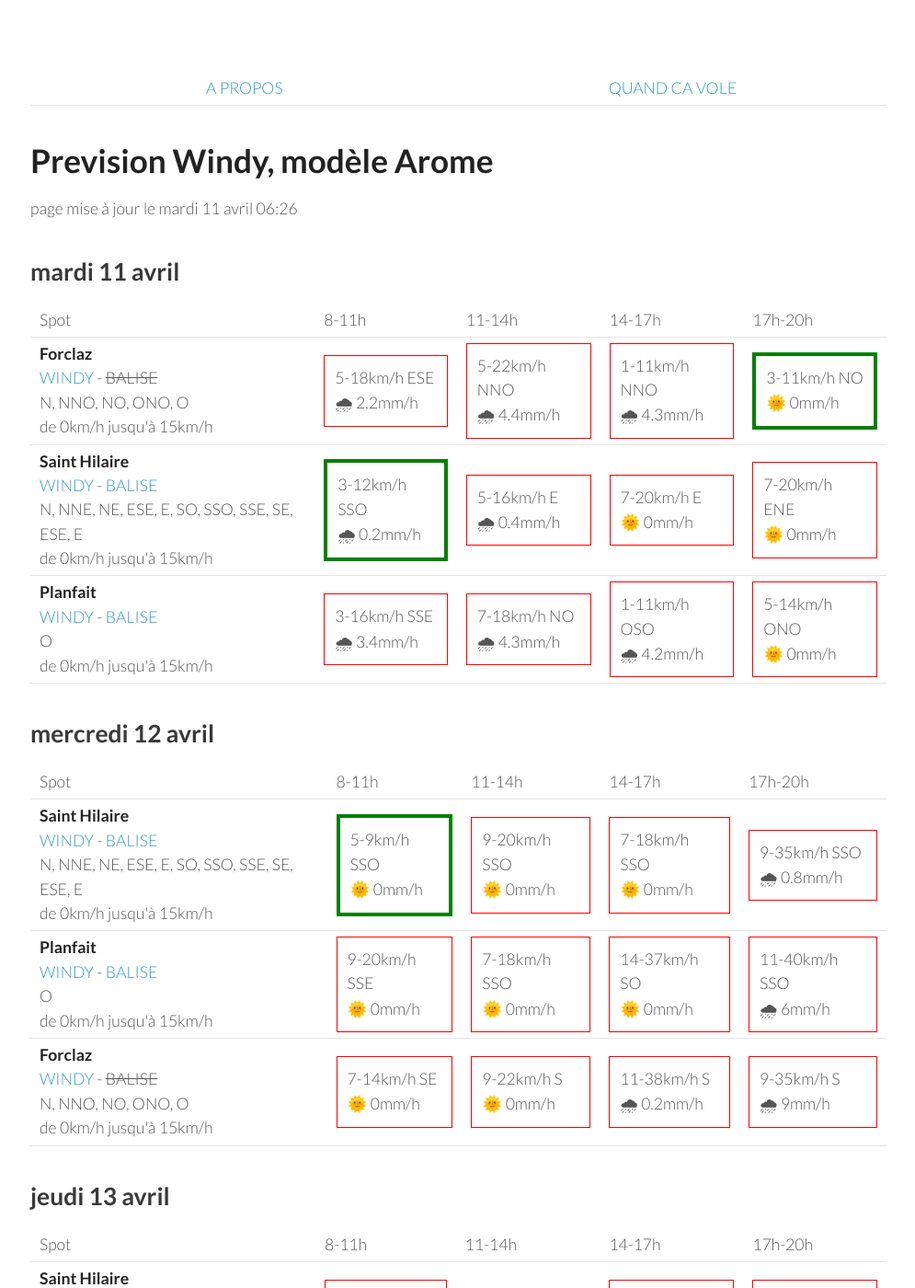
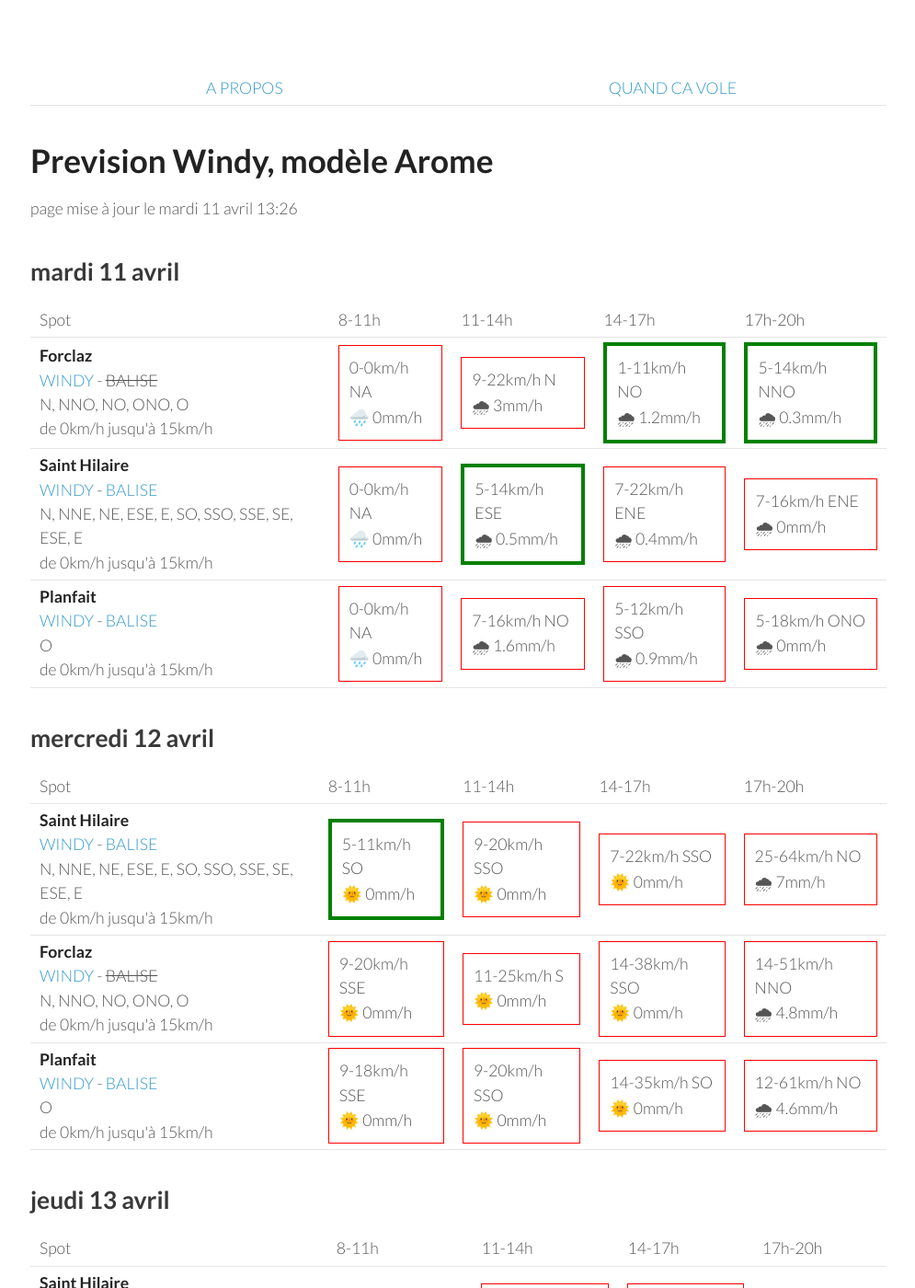
Before and after one commit to parapente-dans-le-nord/parapente-dans-le-nord.github.io, a Jekyll site: the page built from alpes_nord.markdown, in a window 1280 px wide and 1400 px high. Shown: the whole window at 92% size, without its empty margins (25-1020 px from the left). Built offline with Jekyll 4.4.1, drawn with Linux system fonts in a browser that asks for light colours; some of the changed text lies outside the part shown.

Commit message:
update index.markdown

```diff
--- a/alpes_nord.markdown
+++ b/alpes_nord.markdown
@@ -7,7 +7,7 @@ title:  "Tous les spots"
 {: .links}
 
 # Prevision Windy, modèle Arome
-page mise à jour le mardi 11 avril 06:26
+page mise à jour le mardi 11 avril 13:26
 
 ## mardi 11 avril
 
@@ -24,31 +24,28 @@ page mise à jour le mardi 11 avril 06:26
 <tr>
         <td><strong>Forclaz</strong><br><a href="https://windy.com/45.814/6.247?45.375,6.246,8,m:eVwaglz">WINDY</a> - <span class="no-balise"> BALISE </span><br> <span class="vent-favorable">N, NNO, NO, ONO, O</span><br><span class="force-vent">de 0km/h jusqu'à 15km/h</span> </td>
 
-            <td><div class="not-flyable"><p>5-18km/h ESE</p><p>🌧 2.2mm/h</p></div></td>
-            <td><div class="not-flyable"><p>5-22km/h NNO</p><p>🌧 4.4mm/h</p></div></td>
-            <td><div class="not-flyable"><p>1-11km/h NNO</p><p>🌧 4.3mm/h</p></div></td>
-            <td><div class="flyable"><p>3-11km/h NO</p><p>🌞 0mm/h</p></div></td>
-
+            <td><div class="not-flyable"><p>0-0km/h NA</p><p>🌧️ 0mm/h</p></div></td>
+            <td><div class="not-flyable"><p>9-22km/h N</p><p>🌧 3mm/h</p></div></td>
+            <td><div class="flyable"><p>1-11km/h NO</p><p>🌧 1.2mm/h</p></div></td>
+            <td><div class="flyable"><p>5-14km/h NNO</p><p>🌧 0.3mm/h</p></div></td>
 
     </tr>
 <tr>
         <td><strong>Saint Hilaire</strong><br><a href="https://windy.com/45.307/5.888?45.087,5.889,9,m:eUFagkX">WINDY</a> - <span class=""><a href="http://www.balisemeteo.com/balise.php?idBalise=61">BALISE</a> </span><br> <span class="vent-favorable">N, NNE, NE, ESE, E, SO, SSO, SSE, SE, ESE, E</span><br><span class="force-vent">de 0km/h jusqu'à 15km/h</span> </td>
 
-            <td><div class="flyable"><p>3-12km/h SSO</p><p>🌧 0.2mm/h</p></div></td>
-            <td><div class="not-flyable"><p>5-16km/h E</p><p>🌧 0.4mm/h</p></div></td>
-            <td><div class="not-flyable"><p>7-20km/h E</p><p>🌞 0mm/h</p></div></td>
-            <td><div class="not-flyable"><p>7-20km/h ENE</p><p>🌞 0mm/h</p></div></td>
-
+            <td><div class="not-flyable"><p>0-0km/h NA</p><p>🌧️ 0mm/h</p></div></td>
+            <td><div class="flyable"><p>5-14km/h ESE</p><p>🌧 0.5mm/h</p></div></td>
+            <td><div class="not-flyable"><p>7-22km/h ENE</p><p>🌧 0.4mm/h</p></div></td>
+            <td><div class="not-flyable"><p>7-16km/h ENE</p><p>🌧 0mm/h</p></div></td>
 
     </tr>
 <tr>
         <td><strong>Planfait</strong><br><a href="https://windy.com/45.853/6.223?45.415,6.223,8">WINDY</a> - <span class=""><a href="https://www.openwindmap.org/PP496">BALISE</a> </span><br> <span class="vent-favorable">O</span><br><span class="force-vent">de 0km/h jusqu'à 15km/h</span> </td>
 
-            <td><div class="not-flyable"><p>3-16km/h SSE</p><p>🌧 3.4mm/h</p></div></td>
-            <td><div class="not-flyable"><p>7-18km/h NO</p><p>🌧 4.3mm/h</p></div></td>
-            <td><div class="not-flyable"><p>1-11km/h OSO</p><p>🌧 4.2mm/h</p></div></td>
-            <td><div class="not-flyable"><p>5-14km/h ONO</p><p>🌞 0mm/h</p></div></td>
-
+            <td><div class="not-flyable"><p>0-0km/h NA</p><p>🌧️ 0mm/h</p></div></td>
+            <td><div class="not-flyable"><p>7-16km/h NO</p><p>🌧 1.6mm/h</p></div></td>
+            <td><div class="not-flyable"><p>5-12km/h SSO</p><p>🌧 0.9mm/h</p></div></td>
+            <td><div class="not-flyable"><p>5-18km/h ONO</p><p>🌧 0mm/h</p></div></td>
 
     </tr>
 
@@ -70,30 +67,30 @@ page mise à jour le mardi 11 avril 06:26
 <tr>
         <td><strong>Saint Hilaire</strong><br><a href="https://windy.com/45.307/5.888?45.087,5.889,9,m:eUFagkX">WINDY</a> - <span class=""><a href="http://www.balisemeteo.com/balise.php?idBalise=61">BALISE</a> </span><br> <span class="vent-favorable">N, NNE, NE, ESE, E, SO, SSO, SSE, SE, ESE, E</span><br><span class="force-vent">de 0km/h jusqu'à 15km/h</span> </td>
 
-            <td><div class="flyable"><p>5-9km/h SSO</p><p>🌞 0mm/h</p></div></td>
+            <td><div class="flyable"><p>5-11km/h SO</p><p>🌞 0mm/h</p></div></td>
             <td><div class="not-flyable"><p>9-20km/h SSO</p><p>🌞 0mm/h</p></div></td>
-            <td><div class="not-flyable"><p>7-18km/h SSO</p><p>🌞 0mm/h</p></div></td>
-            <td><div class="not-flyable"><p>9-35km/h SSO</p><p>🌧 0.8mm/h</p></div></td>
+            <td><div class="not-flyable"><p>7-22km/h SSO</p><p>🌞 0mm/h</p></div></td>
+            <td><div class="not-flyable"><p>25-64km/h NO</p><p>🌧 7mm/h</p></div></td>
+
+
+    </tr>
+<tr>
+        <td><strong>Forclaz</strong><br><a href="https://windy.com/45.814/6.247?45.375,6.246,8,m:eVwaglz">WINDY</a> - <span class="no-balise"> BALISE </span><br> <span class="vent-favorable">N, NNO, NO, ONO, O</span><br><span class="force-vent">de 0km/h jusqu'à 15km/h</span> </td>
+
+            <td><div class="not-flyable"><p>9-20km/h SSE</p><p>🌞 0mm/h</p></div></td>
+            <td><div class="not-flyable"><p>11-25km/h S</p><p>🌞 0mm/h</p></div></td>
+            <td><div class="not-flyable"><p>14-38km/h SSO</p><p>🌞 0mm/h</p></div></td>
+            <td><div class="not-flyable"><p>14-51km/h NNO</p><p>🌧 4.8mm/h</p></div></td>
 
 
     </tr>
 <tr>
         <td><strong>Planfait</strong><br><a href="https://windy.com/45.853/6.223?45.415,6.223,8">WINDY</a> - <span class=""><a href="https://www.openwindmap.org/PP496">BALISE</a> </span><br> <span class="vent-favorable">O</span><br><span class="force-vent">de 0km/h jusqu'à 15km/h</span> </td>
 
-            <td><div class="not-flyable"><p>9-20km/h SSE</p><p>🌞 0mm/h</p></div></td>
-            <td><div class="not-flyable"><p>7-18km/h SSO</p><p>🌞 0mm/h</p></div></td>
-            <td><div class="not-flyable"><p>14-37km/h SO</p><p>🌞 0mm/h</p></div></td>
-            <td><div class="not-flyable"><p>11-40km/h SSO</p><p>🌧 6mm/h</p></div></td>
-
-
-    </tr>
-<tr>
-        <td><strong>Forclaz</strong><br><a href="https://windy.com/45.814/6.247?45.375,6.246,8,m:eVwaglz">WINDY</a> - <span class="no-balise"> BALISE </span><br> <span class="vent-favorable">N, NNO, NO, ONO, O</span><br><span class="force-vent">de 0km/h jusqu'à 15km/h</span> </td>
-
-            <td><div class="not-flyable"><p>7-14km/h SE</p><p>🌞 0mm/h</p></div></td>
-            <td><div class="not-flyable"><p>9-22km/h S</p><p>🌞 0mm/h</p></div></td>
-            <td><div class="not-flyable"><p>11-38km/h S</p><p>🌧 0.2mm/h</p></div></td>
-            <td><div class="not-flyable"><p>9-35km/h S</p><p>🌧 9mm/h</p></div></td>
+            <td><div class="not-flyable"><p>9-18km/h SSE</p><p>🌞 0mm/h</p></div></td>
+            <td><div class="not-flyable"><p>9-20km/h SSO</p><p>🌞 0mm/h</p></div></td>
+            <td><div class="not-flyable"><p>14-35km/h SO</p><p>🌞 0mm/h</p></div></td>
+            <td><div class="not-flyable"><p>12-61km/h NO</p><p>🌧 4.6mm/h</p></div></td>
 
 
     </tr>
@@ -116,30 +113,30 @@ page mise à jour le mardi 11 avril 06:26
 <tr>
         <td><strong>Saint Hilaire</strong><br><a href="https://windy.com/45.307/5.888?45.087,5.889,9,m:eUFagkX">WINDY</a> - <span class=""><a href="http://www.balisemeteo.com/balise.php?idBalise=61">BALISE</a> </span><br> <span class="vent-favorable">N, NNE, NE, ESE, E, SO, SSO, SSE, SE, ESE, E</span><br><span class="force-vent">de 0km/h jusqu'à 15km/h</span> </td>
 
-            <td><div class="not-flyable"><p>3-29km/h ENE</p><p>🌧 2mm/h</p></div></td>
-            <td><div class="not-flyable"><p>5-35km/h N</p><p>🌧 0.5mm/h</p></div></td>
-            <td><div class="not-flyable"><p>5-35km/h NNO</p><p>🌧 0.9mm/h</p></div></td>
-            <td><div class="not-flyable"><p>5-37km/h NNO</p><p>🌧 0.7mm/h</p></div></td>
+            <td><div class="not-flyable"><p>3-27km/h NE</p><p>🌧 1mm/h</p></div></td>
+            <td><div class="not-flyable"><p>5-37km/h NNO</p><p>🌧 0.4mm/h</p></div></td>
+            <td><div class="not-flyable"><p>7-42km/h NO</p><p>🌧 0.4mm/h</p></div></td>
+            <td><div class="not-flyable"><p>5-44km/h N</p><p>🌧 2mm/h</p></div></td>
 
 
     </tr>
 <tr>
         <td><strong>Planfait</strong><br><a href="https://windy.com/45.853/6.223?45.415,6.223,8">WINDY</a> - <span class=""><a href="https://www.openwindmap.org/PP496">BALISE</a> </span><br> <span class="vent-favorable">O</span><br><span class="force-vent">de 0km/h jusqu'à 15km/h</span> </td>
 
-            <td><div class="not-flyable"><p>1-16km/h NNE</p><p>🌧 0.4mm/h</p></div></td>
-            <td><div class="not-flyable"><p>7-25km/h ONO</p><p>🌧 0.5mm/h</p></div></td>
-            <td><div class="not-flyable"><p>9-33km/h NO</p><p>🌧 0.6mm/h</p></div></td>
-            <td><div class="not-flyable"><p>7-35km/h NO</p><p>🌧 0.4mm/h</p></div></td>
+            <td><div class="not-flyable"><p>1-16km/h N</p><p>🌧 1mm/h</p></div></td>
+            <td><div class="not-flyable"><p>7-29km/h ONO</p><p>🌧 0.4mm/h</p></div></td>
+            <td><div class="not-flyable"><p>7-33km/h NO</p><p>🌧 0.8mm/h</p></div></td>
+            <td><div class="not-flyable"><p>7-38km/h NO</p><p>🌧 1mm/h</p></div></td>
 
 
     </tr>
 <tr>
         <td><strong>Forclaz</strong><br><a href="https://windy.com/45.814/6.247?45.375,6.246,8,m:eVwaglz">WINDY</a> - <span class="no-balise"> BALISE </span><br> <span class="vent-favorable">N, NNO, NO, ONO, O</span><br><span class="force-vent">de 0km/h jusqu'à 15km/h</span> </td>
 
-            <td><div class="not-flyable"><p>1-20km/h NNE</p><p>🌧 0.6mm/h</p></div></td>
-            <td><div class="not-flyable"><p>7-27km/h NO</p><p>🌧 0.3mm/h</p></div></td>
-            <td><div class="not-flyable"><p>9-35km/h NO</p><p>🌧 0.6mm/h</p></div></td>
-            <td><div class="not-flyable"><p>7-37km/h NO</p><p>🌧 0.5mm/h</p></div></td>
+            <td><div class="not-flyable"><p>3-18km/h NNO</p><p>🌧 2mm/h</p></div></td>
+            <td><div class="not-flyable"><p>7-31km/h ONO</p><p>🌧 0.3mm/h</p></div></td>
+            <td><div class="not-flyable"><p>7-35km/h NO</p><p>🌧 1mm/h</p></div></td>
+            <td><div class="not-flyable"><p>7-40km/h NO</p><p>🌧 1mm/h</p></div></td>
 
 
     </tr>
@@ -163,9 +160,9 @@ page mise à jour le mardi 11 avril 06:26
         <td><strong>Planfait</strong><br><a href="https://windy.com/45.853/6.223?45.415,6.223,8">WINDY</a> - <span class=""><a href="https://www.openwindmap.org/PP496">BALISE</a> </span><br> <span class="vent-favorable">O</span><br><span class="force-vent">de 0km/h jusqu'à 15km/h</span> </td>
 
             <td><div class="not-flyable"><p>5-16km/h ESE</p><p>🌞 0mm/h</p></div></td>
-            <td><div class="not-flyable"><p>1-16km/h OSO</p><p>🌞 0mm/h</p></div></td>
-            <td><div class="not-flyable"><p>5-25km/h O</p><p>🌞 0mm/h</p></div></td>
-            <td><div class="not-flyable"><p>5-25km/h O</p><p>🌞 0mm/h</p></div></td>
+            <td><div class="not-flyable"><p>1-18km/h SO</p><p>🌞 0mm/h</p></div></td>
+            <td><div class="not-flyable"><p>5-25km/h OSO</p><p>🌞 0mm/h</p></div></td>
+            <td><div class="not-flyable"><p>5-29km/h O</p><p>🌧 0.2mm/h</p></div></td>
 
 
     </tr>
@@ -173,9 +170,9 @@ page mise à jour le mardi 11 avril 06:26
         <td><strong>Saint Hilaire</strong><br><a href="https://windy.com/45.307/5.888?45.087,5.889,9,m:eUFagkX">WINDY</a> - <span class=""><a href="http://www.balisemeteo.com/balise.php?idBalise=61">BALISE</a> </span><br> <span class="vent-favorable">N, NNE, NE, ESE, E, SO, SSO, SSE, SE, ESE, E</span><br><span class="force-vent">de 0km/h jusqu'à 15km/h</span> </td>
 
             <td><div class="not-flyable"><p>3-31km/h E</p><p>🌞 0mm/h</p></div></td>
-            <td><div class="not-flyable"><p>3-27km/h N</p><p>🌞 0mm/h</p></div></td>
+            <td><div class="not-flyable"><p>3-31km/h N</p><p>🌞 0mm/h</p></div></td>
             <td><div class="not-flyable"><p>5-31km/h OSO</p><p>🌞 0mm/h</p></div></td>
-            <td><div class="not-flyable"><p>5-33km/h SO</p><p>🌧 0.2mm/h</p></div></td>
+            <td><div class="not-flyable"><p>3-33km/h SSO</p><p>🌧 0.6mm/h</p></div></td>
 
 
     </tr>
@@ -183,9 +180,9 @@ page mise à jour le mardi 11 avril 06:26
         <td><strong>Forclaz</strong><br><a href="https://windy.com/45.814/6.247?45.375,6.246,8,m:eVwaglz">WINDY</a> - <span class="no-balise"> BALISE </span><br> <span class="vent-favorable">N, NNO, NO, ONO, O</span><br><span class="force-vent">de 0km/h jusqu'à 15km/h</span> </td>
 
             <td><div class="not-flyable"><p>5-16km/h ESE</p><p>🌞 0mm/h</p></div></td>
-            <td><div class="not-flyable"><p>1-16km/h SO</p><p>🌞 0mm/h</p></div></td>
-            <td><div class="not-flyable"><p>5-24km/h O</p><p>🌞 0mm/h</p></div></td>
-            <td><div class="not-flyable"><p>5-27km/h O</p><p>🌞 0mm/h</p></div></td>
+            <td><div class="not-flyable"><p>1-18km/h SSO</p><p>🌞 0mm/h</p></div></td>
+            <td><div class="not-flyable"><p>5-25km/h OSO</p><p>🌞 0mm/h</p></div></td>
+            <td><div class="not-flyable"><p>5-29km/h O</p><p>🌧 0.2mm/h</p></div></td>
 
 
     </tr>
@@ -208,30 +205,30 @@ page mise à jour le mardi 11 avril 06:26
 <tr>
         <td><strong>Planfait</strong><br><a href="https://windy.com/45.853/6.223?45.415,6.223,8">WINDY</a> - <span class=""><a href="https://www.openwindmap.org/PP496">BALISE</a> </span><br> <span class="vent-favorable">O</span><br><span class="force-vent">de 0km/h jusqu'à 15km/h</span> </td>
 
-            <td><div class="not-flyable"><p>5-33km/h SSE</p><p>🌧 2.4mm/h</p></div></td>
-            <td><div class="not-flyable"><p>9-50km/h O</p><p>🌧 4mm/h</p></div></td>
-            <td><div class="not-flyable"><p>7-44km/h O</p><p>🌧 4mm/h</p></div></td>
-            <td><div class="not-flyable"><p>3-40km/h SO</p><p>🌧 4mm/h</p></div></td>
+            <td><div class="not-flyable"><p>5-31km/h ESE</p><p>🌧 5mm/h</p></div></td>
+            <td><div class="not-flyable"><p>5-33km/h OSO</p><p>🌧 5mm/h</p></div></td>
+            <td><div class="not-flyable"><p>5-27km/h OSO</p><p>🌧 3mm/h</p></div></td>
+            <td><div class="not-flyable"><p>3-22km/h OSO</p><p>🌧 1.4mm/h</p></div></td>
+
+
+    </tr>
+<tr>
+        <td><strong>Saint Hilaire</strong><br><a href="https://windy.com/45.307/5.888?45.087,5.889,9,m:eUFagkX">WINDY</a> - <span class=""><a href="http://www.balisemeteo.com/balise.php?idBalise=61">BALISE</a> </span><br> <span class="vent-favorable">N, NNE, NE, ESE, E, SO, SSO, SSE, SE, ESE, E</span><br><span class="force-vent">de 0km/h jusqu'à 15km/h</span> </td>
+
+            <td><div class="not-flyable"><p>3-46km/h SO</p><p>🌧 6mm/h</p></div></td>
+            <td><div class="not-flyable"><p>1-50km/h SO</p><p>🌧 4.5mm/h</p></div></td>
+            <td><div class="not-flyable"><p>1-35km/h NE</p><p>🌧 7mm/h</p></div></td>
+            <td><div class="not-flyable"><p>1-33km/h NNE</p><p>🌧 3.4mm/h</p></div></td>
 
 
     </tr>
 <tr>
         <td><strong>Forclaz</strong><br><a href="https://windy.com/45.814/6.247?45.375,6.246,8,m:eVwaglz">WINDY</a> - <span class="no-balise"> BALISE </span><br> <span class="vent-favorable">N, NNO, NO, ONO, O</span><br><span class="force-vent">de 0km/h jusqu'à 15km/h</span> </td>
 
-            <td><div class="not-flyable"><p>5-37km/h SE</p><p>🌧 2.8mm/h</p></div></td>
-            <td><div class="not-flyable"><p>7-50km/h O</p><p>🌧 4.3mm/h</p></div></td>
-            <td><div class="not-flyable"><p>7-46km/h O</p><p>🌧 2.2mm/h</p></div></td>
-            <td><div class="not-flyable"><p>3-42km/h OSO</p><p>🌧 4mm/h</p></div></td>
-
-
-    </tr>
-<tr>
-        <td><strong>Saint Hilaire</strong><br><a href="https://windy.com/45.307/5.888?45.087,5.889,9,m:eUFagkX">WINDY</a> - <span class=""><a href="http://www.balisemeteo.com/balise.php?idBalise=61">BALISE</a> </span><br> <span class="vent-favorable">N, NNE, NE, ESE, E, SO, SSO, SSE, SE, ESE, E</span><br><span class="force-vent">de 0km/h jusqu'à 15km/h</span> </td>
-
-            <td><div class="not-flyable"><p>3-35km/h SSO</p><p>🌧 1.6mm/h</p></div></td>
-            <td><div class="not-flyable"><p>5-55km/h O</p><p>🌧 3.6mm/h</p></div></td>
-            <td><div class="not-flyable"><p>5-50km/h ONO</p><p>🌧 1.3mm/h</p></div></td>
-            <td><div class="not-flyable"><p>3-50km/h NO</p><p>🌧 3mm/h</p></div></td>
+            <td><div class="not-flyable"><p>3-33km/h ESE</p><p>🌧 6mm/h</p></div></td>
+            <td><div class="not-flyable"><p>3-35km/h SO</p><p>🌧 5mm/h</p></div></td>
+            <td><div class="not-flyable"><p>3-27km/h OSO</p><p>🌧 3.5mm/h</p></div></td>
+            <td><div class="not-flyable"><p>3-24km/h OSO</p><p>🌧 1.4mm/h</p></div></td>
 
 
     </tr>
@@ -239,3 +236,49 @@ page mise à jour le mardi 11 avril 06:26
 </tbody>
 </table>
 {:/}
+## dimanche 16 avril
+
+{::nomarkdown}
+<table>
+  <tbody>
+    <tr>
+      <td>Spot</td>
+      <td>8-11h</td>
+      <td>11-14h</td>
+      <td>14-17h</td>
+      <td>17h-20h</td>
+    </tr>
+<tr>
+        <td><strong>Saint Hilaire</strong><br><a href="https://windy.com/45.307/5.888?45.087,5.889,9,m:eUFagkX">WINDY</a> - <span class=""><a href="http://www.balisemeteo.com/balise.php?idBalise=61">BALISE</a> </span><br> <span class="vent-favorable">N, NNE, NE, ESE, E, SO, SSO, SSE, SE, ESE, E</span><br><span class="force-vent">de 0km/h jusqu'à 15km/h</span> </td>
+
+            <td><div class="not-flyable"><p>3-44km/h NNE</p><p>🌧 0.5mm/h</p></div></td>
+            <td><div class="not-flyable"><p>3-42km/h N</p><p>🌧 0.6mm/h</p></div></td>
+            <td><div class="not-flyable"><p>3-37km/h N</p><p>🌧 0.9mm/h</p></div></td>
+            <td><div class="not-flyable"><p>3-35km/h NNE</p><p>🌧 0.7mm/h</p></div></td>
+
+
+    </tr>
+<tr>
+        <td><strong>Planfait</strong><br><a href="https://windy.com/45.853/6.223?45.415,6.223,8">WINDY</a> - <span class=""><a href="https://www.openwindmap.org/PP496">BALISE</a> </span><br> <span class="vent-favorable">O</span><br><span class="force-vent">de 0km/h jusqu'à 15km/h</span> </td>
+
+            <td><div class="not-flyable"><p>1-22km/h ONO</p><p>🌧 0.8mm/h</p></div></td>
+            <td><div class="not-flyable"><p>3-24km/h ONO</p><p>🌧 0.6mm/h</p></div></td>
+            <td><div class="not-flyable"><p>5-22km/h ONO</p><p>🌧 1.2mm/h</p></div></td>
+            <td><div class="not-flyable"><p>3-22km/h NO</p><p>🌧 0.9mm/h</p></div></td>
+
+
+    </tr>
+<tr>
+        <td><strong>Forclaz</strong><br><a href="https://windy.com/45.814/6.247?45.375,6.246,8,m:eVwaglz">WINDY</a> - <span class="no-balise"> BALISE </span><br> <span class="vent-favorable">N, NNO, NO, ONO, O</span><br><span class="force-vent">de 0km/h jusqu'à 15km/h</span> </td>
+
+            <td><div class="not-flyable"><p>1-24km/h O</p><p>🌧 0.8mm/h</p></div></td>
+            <td><div class="not-flyable"><p>3-24km/h O</p><p>🌧 0.7mm/h</p></div></td>
+            <td><div class="not-flyable"><p>3-22km/h ONO</p><p>🌧 1.3mm/h</p></div></td>
+            <td><div class="not-flyable"><p>3-20km/h ONO</p><p>🌧 1.2mm/h</p></div></td>
+
+
+    </tr>
+
+</tbody>
+</table>
+{:/}
```
